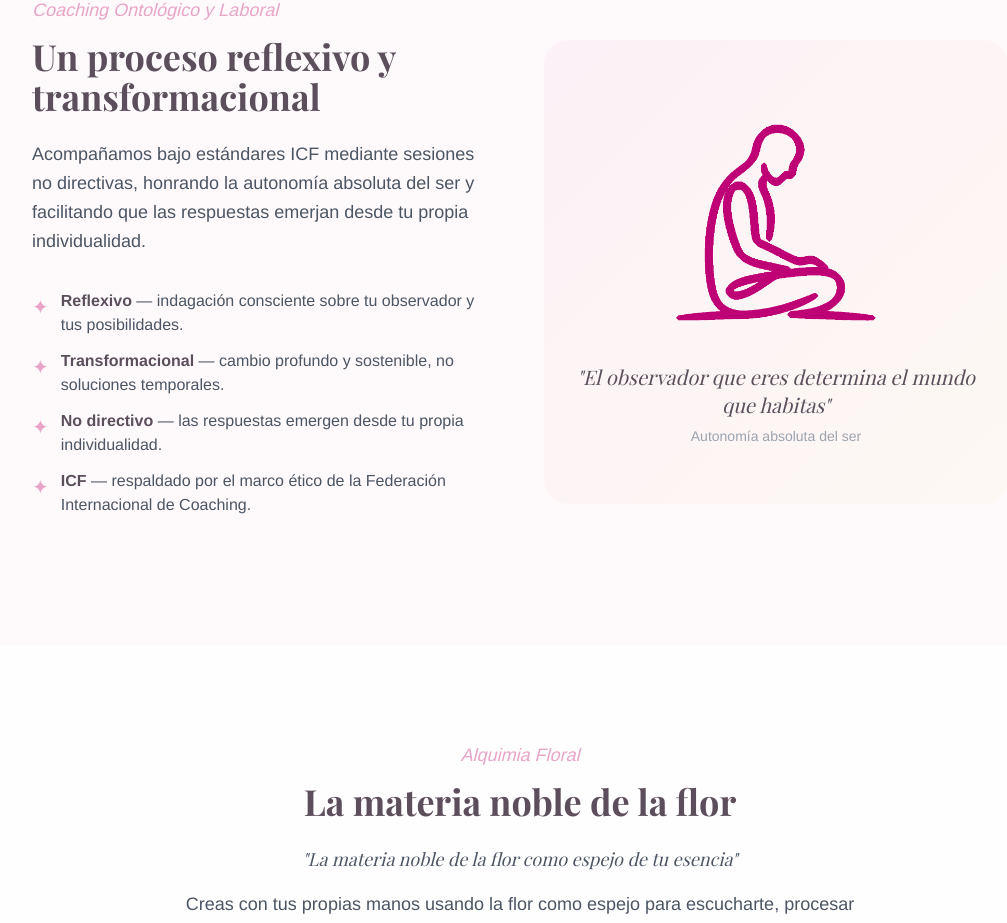
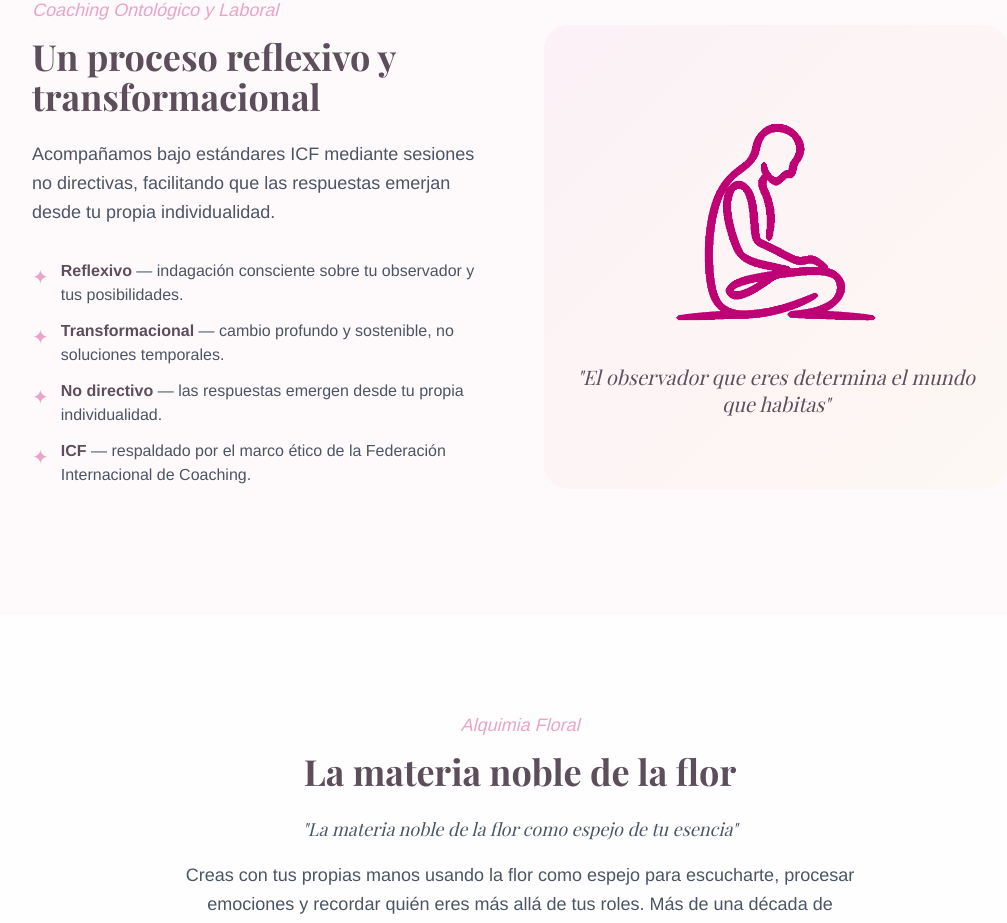
Before and after one commit to Omnix-Solution-Inc/reempoderate, a Next.js app: page / in a window 1280 px wide. Shown: the part 2031-2954 px from the top of the page, without its empty margins (120-1127 px from the left). Built offline with nearby package versions, Linux system fonts and the light colour scheme; no server answers; a web font is replaced by a local one.

Commit message:
Remove 'autonomia absoluta del ser' phrase from CoachingPreview

```diff
--- a/src/components/landing/CoachingPreview.tsx
+++ b/src/components/landing/CoachingPreview.tsx
@@ -9,7 +9,7 @@ export function CoachingPreview() {
               Un proceso reflexivo y transformacional
             </h2>
             <p className="text-gray-600 text-lg leading-relaxed mb-8">
-              Acompañamos bajo estándares ICF mediante sesiones no directivas, honrando la autonomía absoluta del ser y facilitando que las respuestas emerjan desde tu propia individualidad.
+              Acompañamos bajo estándares ICF mediante sesiones no directivas, facilitando que las respuestas emerjan desde tu propia individualidad.
             </p>
 
             <div className="space-y-3 mb-8">
@@ -42,7 +42,7 @@ export function CoachingPreview() {
               <p className="font-playfair text-xl text-ink italic text-center leading-snug mt-4">
                 "El observador que eres determina el mundo que habitas"
               </p>
-              <p className="text-sm text-gray-400 mt-2 text-center">Autonomía absoluta del ser</p>
+
             </div>
           </div>
         </div>
```
